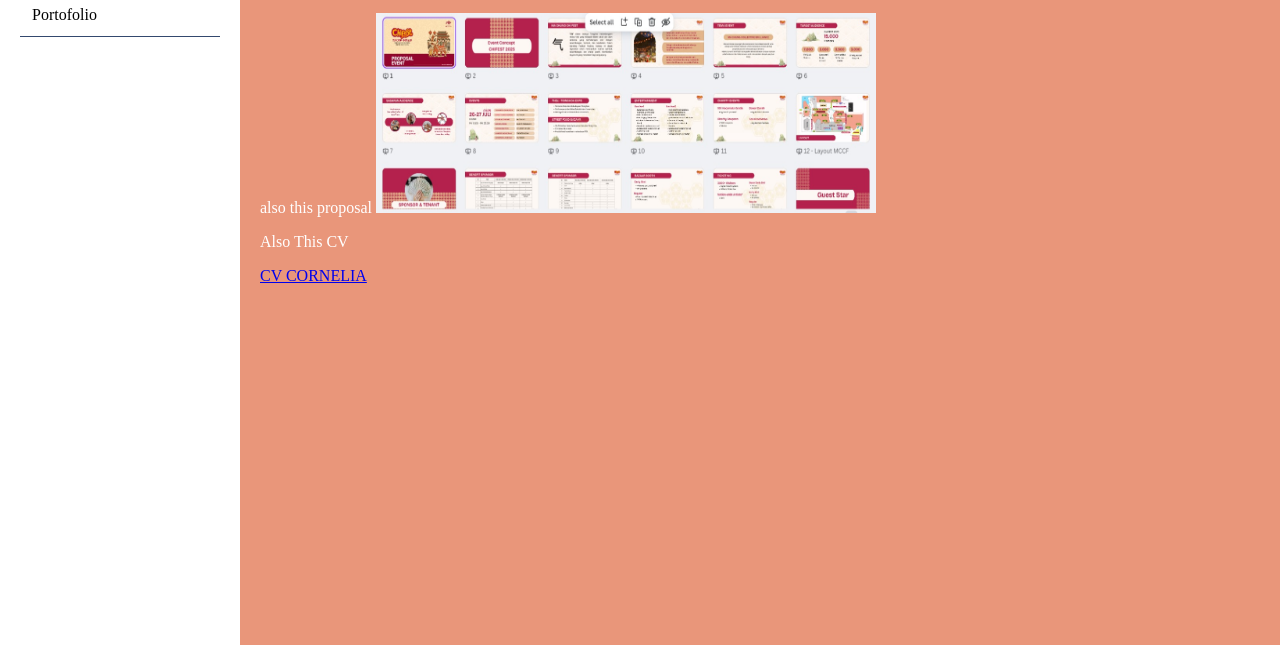
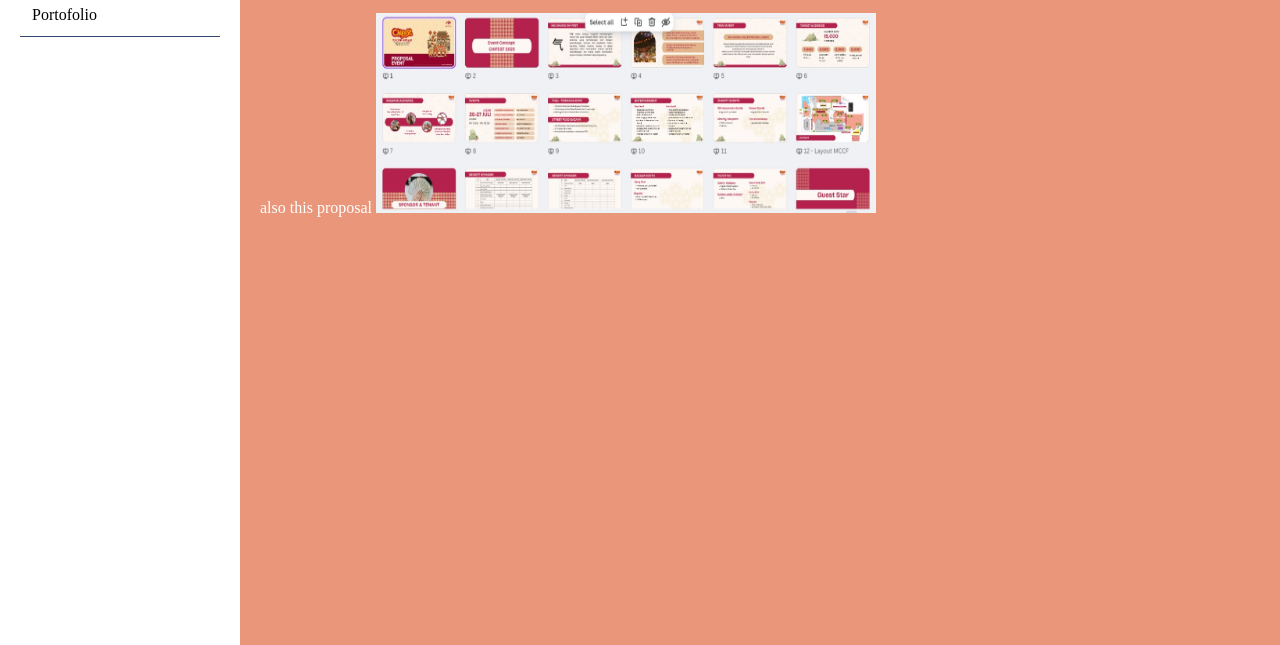
Before and after one commit to corneliaay/corneliportoo, a plain HTML site: page portofolio.html in a window 1280 px wide. Shown: the part 275-920 px from the top of the page. Drawn offline with Linux system fonts and the light colour scheme.

Commit message:
Update portofolio.html

```diff
--- a/portofolio.html
+++ b/portofolio.html
@@ -28,11 +28,6 @@
                     also this proposal
                     <img src="proposal.jpg" width="500" height="200">
                 </p>
-                <p>
-                    Also This CV
-                </p>
-                <a href="https://www.canva.com/design/DAGTsxzSq_4/AByMD3CAw4N2MPxjpy9PJA/edit?utm_content=DAGTsxzSq_4&utm_campaign=designshare&utm_medium=link2&utm_source=sharebutton">CV CORNELIA</a>
-            </p>
 
 </body>
 </html>
```
